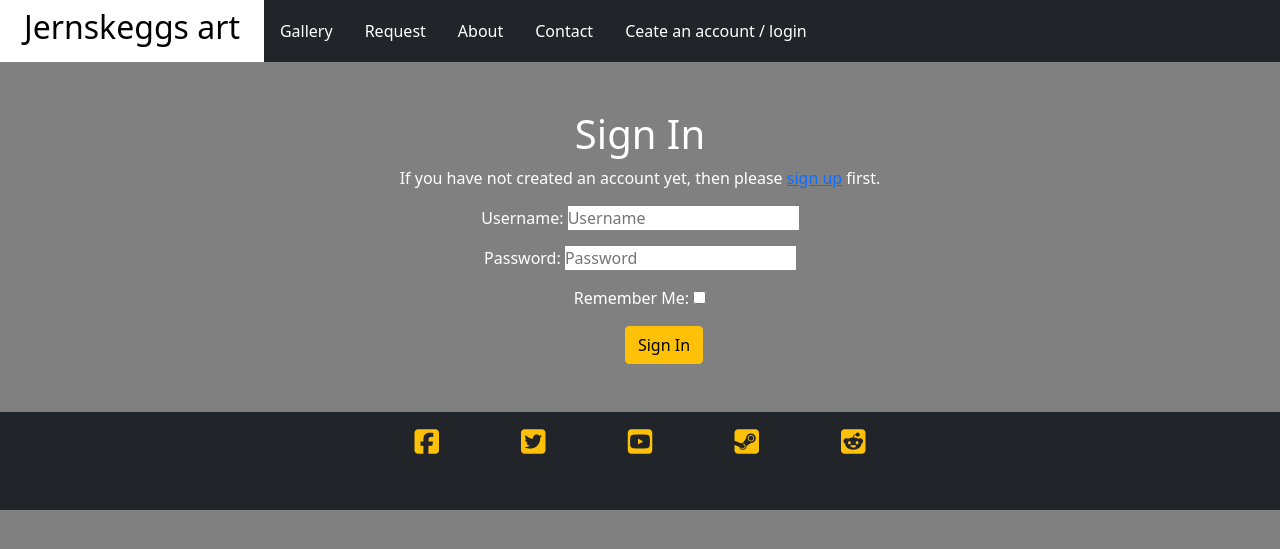
After one commit to Code-Institute-Submissions/Jernskegg-Jernskegs-art, a Django app: page /accounts/login/ in a window 1280 px wide. The commit adds this page. Shown: the top 549 px of the page. Run offline with Django 3.2, Linux system fonts and the light colour scheme; some libraries are stand-ins or nearby versions.

Commit message:
Build: Add account login, login, create account

```diff
--- a/jernskegg_art/urls.py
+++ b/jernskegg_art/urls.py
@@ -14,7 +14,7 @@ Including another URLconf
     2. Add a URL to urlpatterns:  path('blog/', include('blog.urls'))
 """
 from django.contrib import admin
-from django.urls import path
+from django.urls import path, include
 from home import views as homeView
 from gallery import views as galleryView
 
@@ -23,4 +23,5 @@ urlpatterns = [
     path('admin/', admin.site.urls),
     path('', homeView.get_home, name='home'),
     path('gallery/', galleryView.imageList.as_view(), name='gallery'),
+    path('accounts/', include('allauth.urls')),
 ]
--- /dev/null
+++ b/templates/account/login.html
@@ -0,0 +1,19 @@
+{% extends "base.html" %}
+
+{% block content %}
+
+<section class="text-white text-center justify-content-center p-5">
+  <h1>Sign In</h1>
+  <p class="text-center">If you have not created an account yet, then please
+    <a href="{{ signup_url }}">sign up</a> first.</p>
+  <form class="login" method="POST" action="{% url 'account_login' %}">
+    {% csrf_token %}
+    {{ form.as_p }}
+    {% if redirect_field_value %}
+    <input type="hidden" name="{{ redirect_field_name }}" value="{{ redirect_field_value }}" />
+    {% endif %}
+    <button class="primaryAction btn btn-warning ms-5" type="submit">Sign In</button>
+  </form>
+</section>
+
+{% endblock %}
--- a/templates/base.html
+++ b/templates/base.html
@@ -7,7 +7,7 @@
     <meta charset="UTF-8">
     <meta http-equiv="X-UA-Compatible" content="IE=edge">
     <meta name="viewport" content="width=device-width, initial-scale=1.0">
-    <title>Jernskeggs Art   </title>
+    <title>Jernskeggs Art </title>
     <link href="https://cdn.jsdelivr.net/npm/bootstrap@5.1.3/dist/css/bootstrap.min.css" rel="stylesheet"
         integrity="sha384-1BmE4kWBq78iYhFldvKuhfTAU6auU8tT94WrHftjDbrCEXSU1oBoqyl2QvZ6jIW3" crossorigin="anonymous">
     <script src="https://cdn.jsdelivr.net/npm/bootstrap@5.1.3/dist/js/bootstrap.bundle.min.js"
@@ -26,11 +26,11 @@
         <a href="" class="nav-link">About</a>
         <a href="" class="nav-link">Contact</a>
         <div class="d-flex justify-content-end">
-            {% if user.user.is_authenticated %}
-                <a href="" class="nav-link">logout</a>
-                <a href="" class="nav-link">my account</a>
+            {% if user.is_authenticated %}
+            <a href="" class="nav-link">my account</a>
+            <a href="{% url 'account_logout' %}" class="nav-link">logout</a>
             {% else %}
-                <a href="" class="nav-link"> Ceate an account</a>
+            <a href="{% url 'account_login' %}" class="nav-link"> Ceate an account / login</a>
             {% endif %}
         </div>
     </nav>
```
Also changed, not shown: templates/account/logout.html (added, +19 -0 lines), templates/account/signup.html (added, +19 -0 lines).
